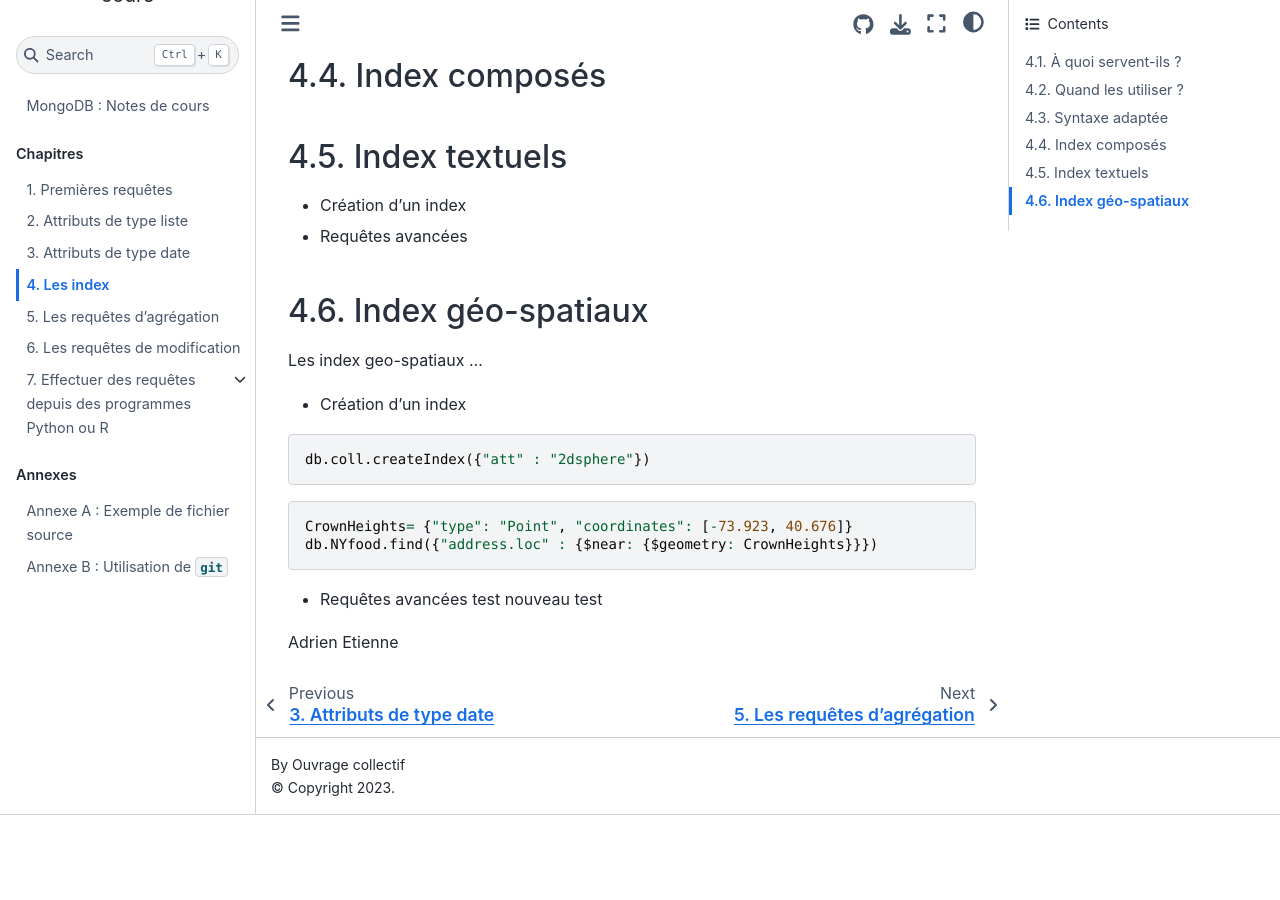
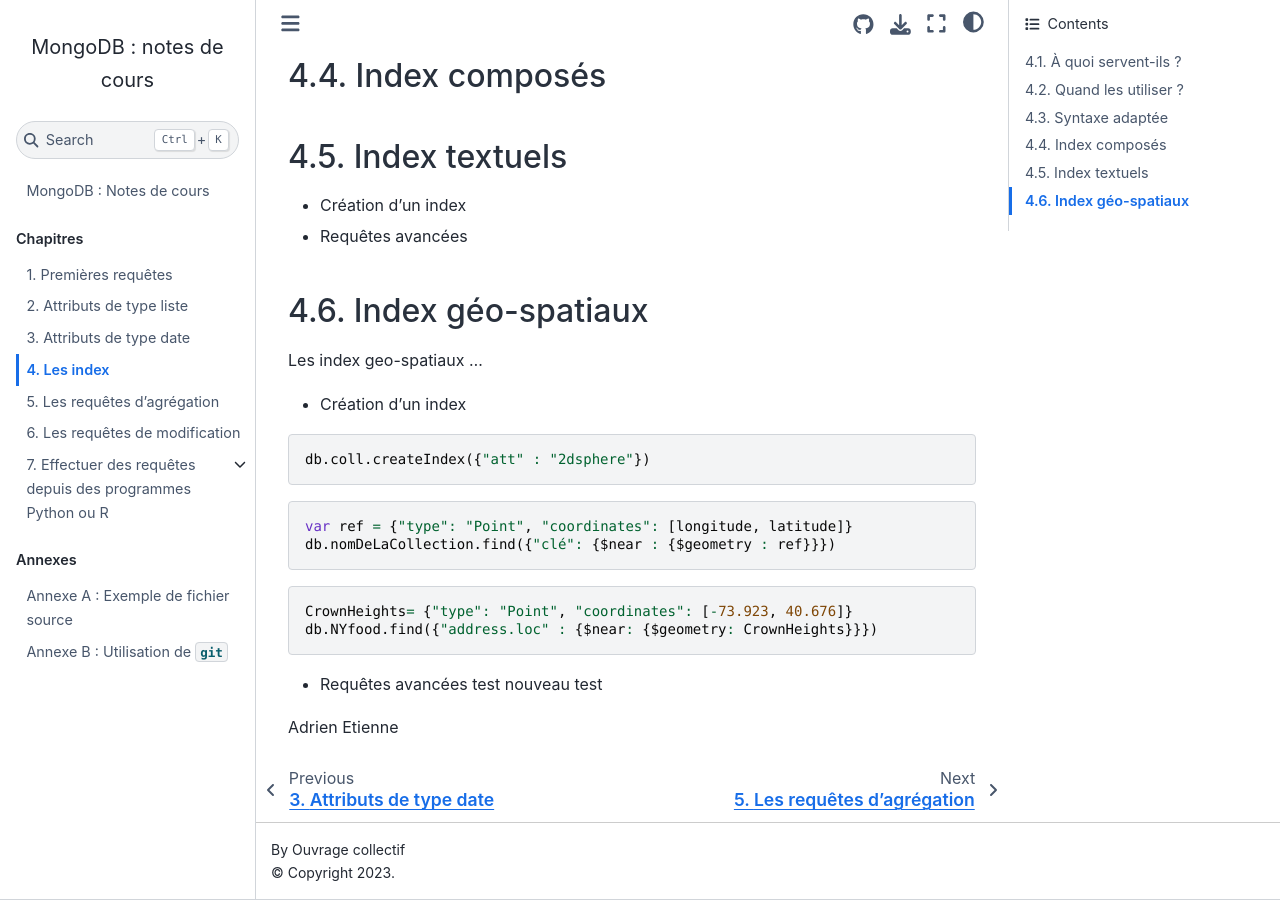
Before and after one commit to rtavenar/mongo_book, a Jupyter Book: the page built from content/04_index.md, in a window 1280 px wide and 900 px high, scrolled down 2619 px. Built offline with Jupyter Book 1.0.4 settings and Sphinx 7.4.7 and the Sphinx Book theme 1.1.4, drawn with Linux system fonts in a browser that asks for light colours; before the commit the page ends 3434 px from its top, so only the background shows below that.

Commit message:
Update 04_index.md

````diff
--- a/content/04_index.md
+++ b/content/04_index.md
@@ -111,6 +111,10 @@
 ```javascript
 db.coll.createIndex({"att" : "2dsphere"})
 ```
+```javascript
+var ref = {"type": "Point", "coordinates": [longitude, latitude]}
+db.nomDeLaCollection.find({"clé": {$near : {$geometry : ref}}})
+```
 
 ```javascript
 CrownHeights= {"type": "Point", "coordinates": [-73.923, 40.676]}
````
